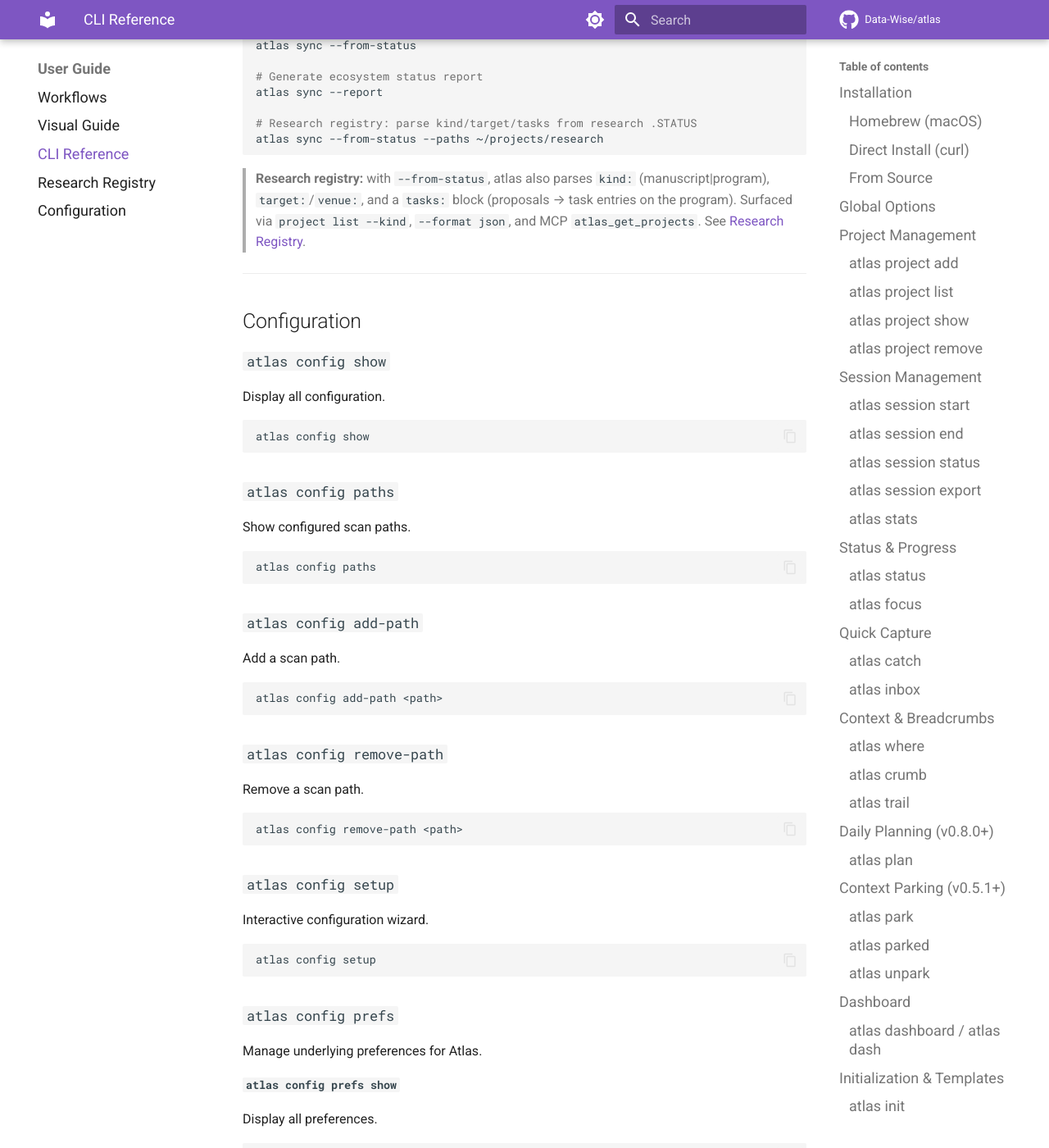
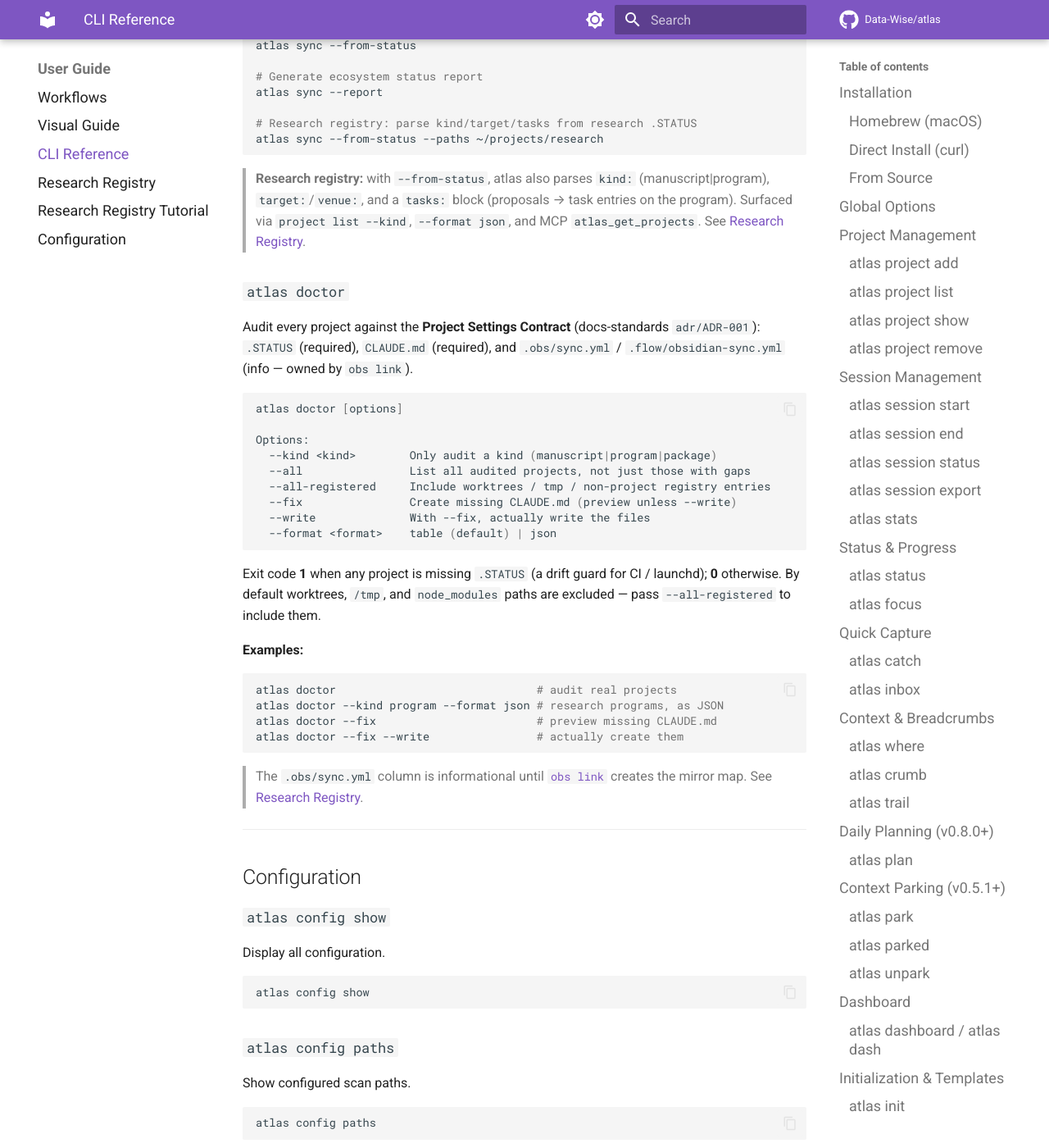
Before and after one commit to Data-Wise/atlas, an MkDocs documentation site: the page built from docs/CLI-REFERENCE.md, in a window 1280 px wide and 1400 px high, scrolled down 21476 px. Shown: the whole window at 82% size. Built offline with MkDocs 1.6.1 and Material for MkDocs 9.7.7, drawn with Linux system fonts in a browser that asks for light colours; comment, search, counter and statistics services are not loaded; some of the changed text lies outside the part shown.

Commit message:
docs: document atlas doctor + list --json enrichment + research-registry tutorial
P0/P1 docs for #23 (atlas doctor: CLI-REFERENCE + README + REFCARD + CHANGELOG) and #24 (json progress/next/priority). New tutorial docs/tutorials/research-registry.md (.STATUS → sync → list --kind → doctor → board) + mkdocs nav.

````diff
--- a/docs/CLI-REFERENCE.md
+++ b/docs/CLI-REFERENCE.md
@@ -1069,6 +1069,34 @@ atlas sync --from-status --paths ~/projects/research
 
 > **Research registry:** with `--from-status`, atlas also parses `kind:` (manuscript|program), `target:`/`venue:`, and a `tasks:` block (proposals → task entries on the program). Surfaced via `project list --kind`, `--format json`, and MCP `atlas_get_projects`. See [Research Registry](RESEARCH-REGISTRY.md).
 
+### `atlas doctor`
+
+Audit every project against the **Project Settings Contract** (docs-standards `adr/ADR-001`): `.STATUS` (required), `CLAUDE.md` (required), and `.obs/sync.yml` / `.flow/obsidian-sync.yml` (info — owned by `obs link`).
+
+```bash
+atlas doctor [options]
+
+Options:
+  --kind <kind>        Only audit a kind (manuscript|program|package)
+  --all                List all audited projects, not just those with gaps
+  --all-registered     Include worktrees / tmp / non-project registry entries
+  --fix                Create missing CLAUDE.md (preview unless --write)
+  --write              With --fix, actually write the files
+  --format <format>    table (default) | json
+```
+
+Exit code **1** when any project is missing `.STATUS` (a drift guard for CI / launchd); **0** otherwise. By default worktrees, `/tmp`, and `node_modules` paths are excluded — pass `--all-registered` to include them.
+
+**Examples:**
+```bash
+atlas doctor                              # audit real projects
+atlas doctor --kind program --format json # research programs, as JSON
+atlas doctor --fix                        # preview missing CLAUDE.md
+atlas doctor --fix --write                # actually create them
+```
+
+> The `.obs/sync.yml` column is informational until [`obs link`](https://github.com/Data-Wise/obsidian-cli-ops) creates the mirror map. See [Research Registry](RESEARCH-REGISTRY.md).
+
 ---
 
 ## Configuration
--- a/mkdocs.yml
+++ b/mkdocs.yml
@@ -86,6 +86,7 @@ nav:
     - Visual Guide: VISUAL-GUIDE.md
     - CLI Reference: CLI-REFERENCE.md
     - Research Registry: RESEARCH-REGISTRY.md
+    - Research Registry Tutorial: tutorials/research-registry.md
     - Configuration: CONFIGURATION.md
   - Architecture:
     - Overview: ARCHITECTURE.md
````
Also changed, not shown: other parts of docs/CLI-REFERENCE.md (+1 -1 lines), CHANGELOG.md (+3 -1 lines), README.md (+10 -0 lines), docs/REFCARD.md (+1 -0 lines), docs/tutorials/research-registry.md (added, +68 -0 lines).
